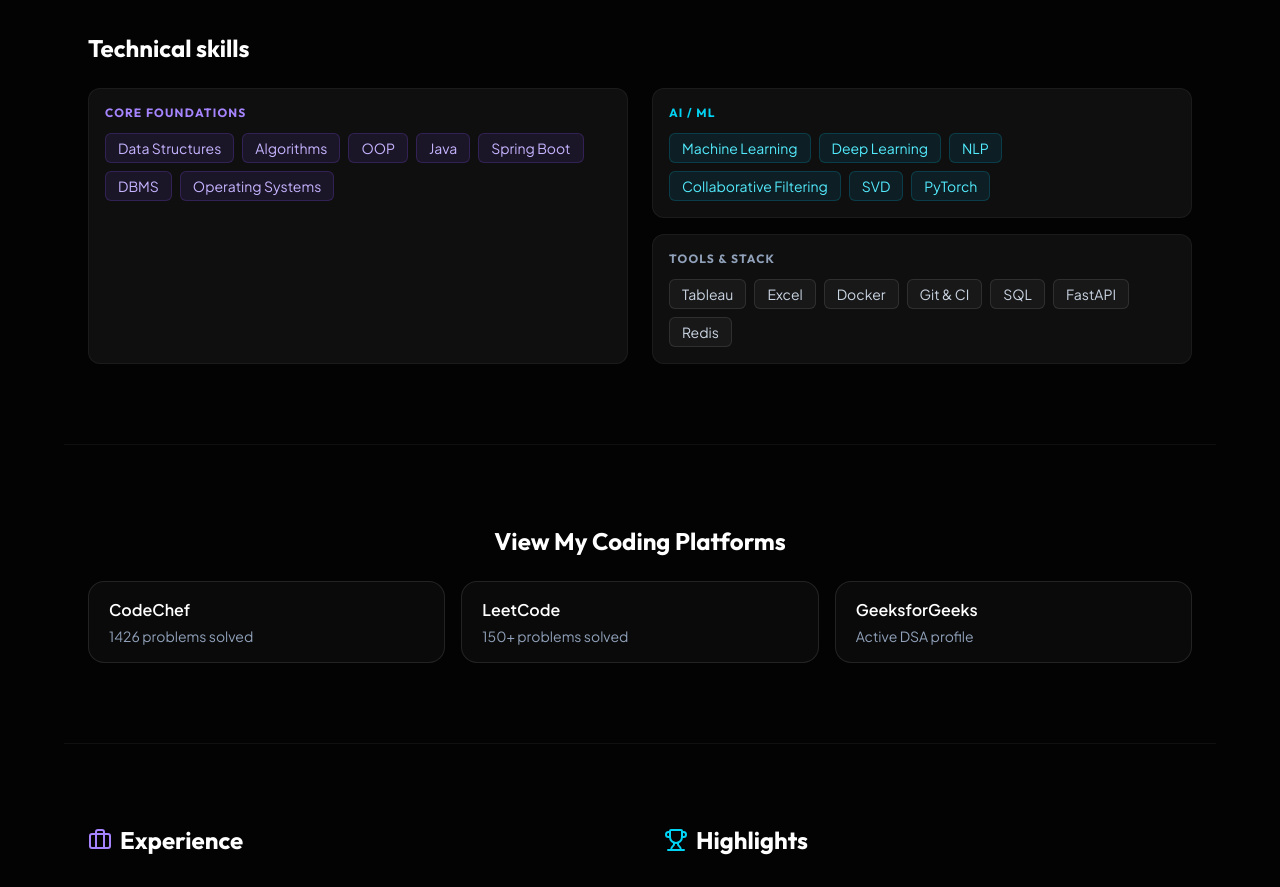
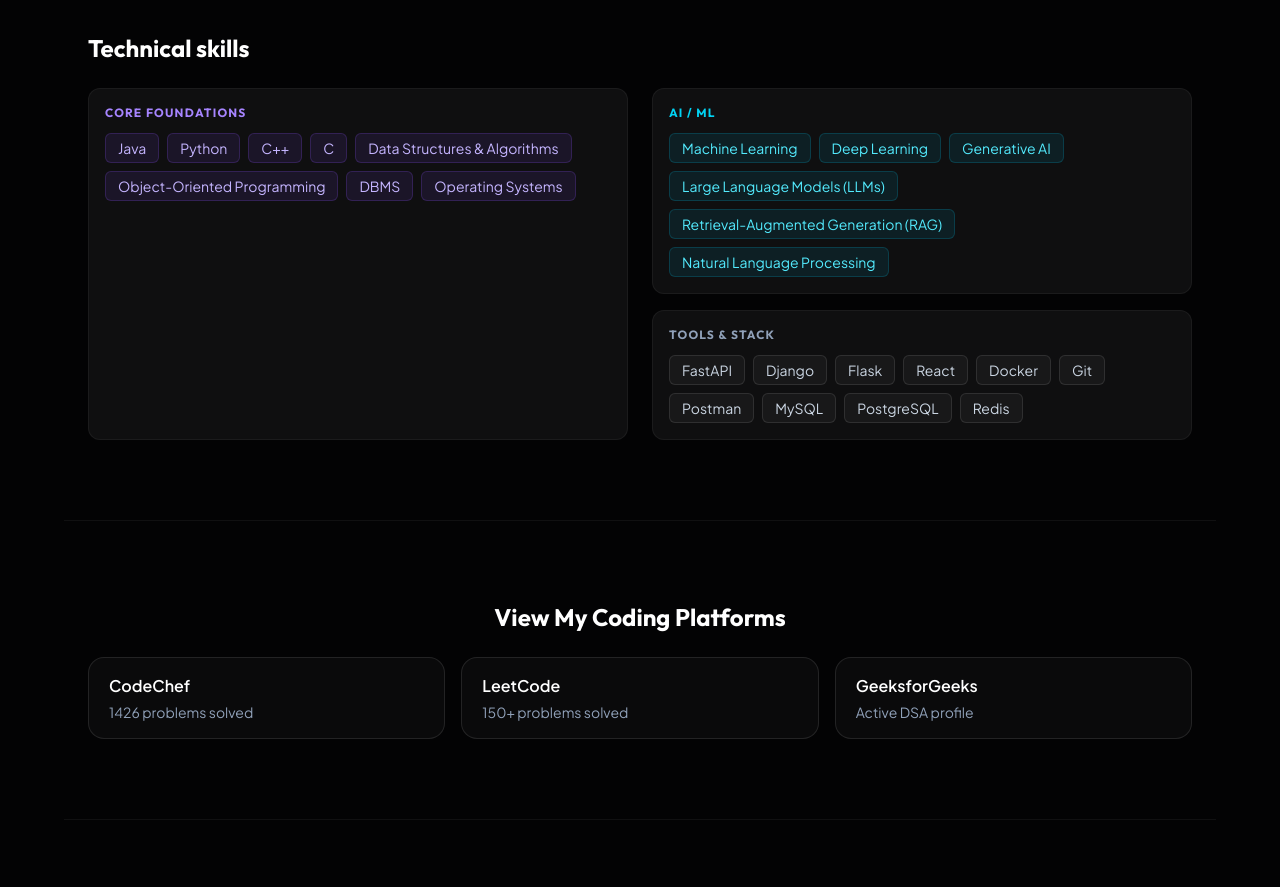
Before and after one commit to prabhasupriya/prabha-portfolio, a React (Vite) app: page / in a window 1280 px wide. Shown: the part 1400-2287 px from the top of the page. Built offline with nearby package versions, Linux system fonts and the light colour scheme.

Commit message:
Prabha Portfolio

```diff
--- a/src/constants.js
+++ b/src/constants.js
@@ -47,23 +47,35 @@
 /** Grouped skill labels — tweak to mirror your résumé. */
 export const SKILL_GROUPS = {
   core: [
-    "Data Structures",
-    "Algorithms",
-    "OOP",
   "Java",
-    "Spring Boot",
+  "Python",
+  "C++",
+  "C",
+  "Data Structures & Algorithms",
+  "Object-Oriented Programming",
   "DBMS",
   "Operating Systems",
 ],
   aiml: [
   "Machine Learning",
   "Deep Learning",
-    "NLP",
-    "Collaborative Filtering",
-    "SVD",
-    "PyTorch",
+  "Generative AI",
+  "Large Language Models (LLMs)",
+  "Retrieval-Augmented Generation (RAG)",
+  "Natural Language Processing",
 ],
-  tools: ["Tableau", "Excel", "Docker", "Git & CI", "SQL", "FastAPI", "Redis"],
+  tools: [
+  "FastAPI",
+  "Django",
+  "Flask",
+  "React",
+  "Docker",
+  "Git",
+  "Postman",
+  "MySQL",
+  "PostgreSQL",
+  "Redis",
+],
 };
 export const CERTIFICATIONS = [
   {
```
Lines whose indentation alone changed are shown as unchanged.
